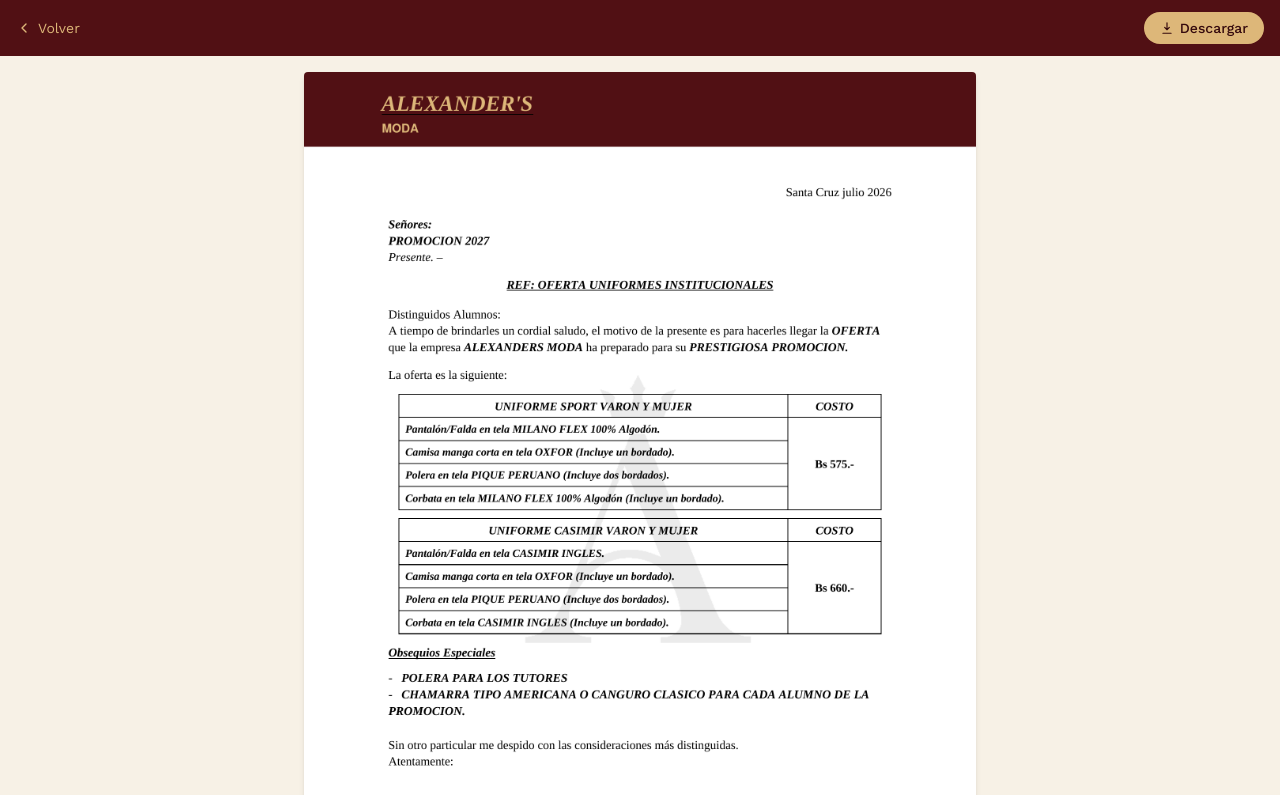
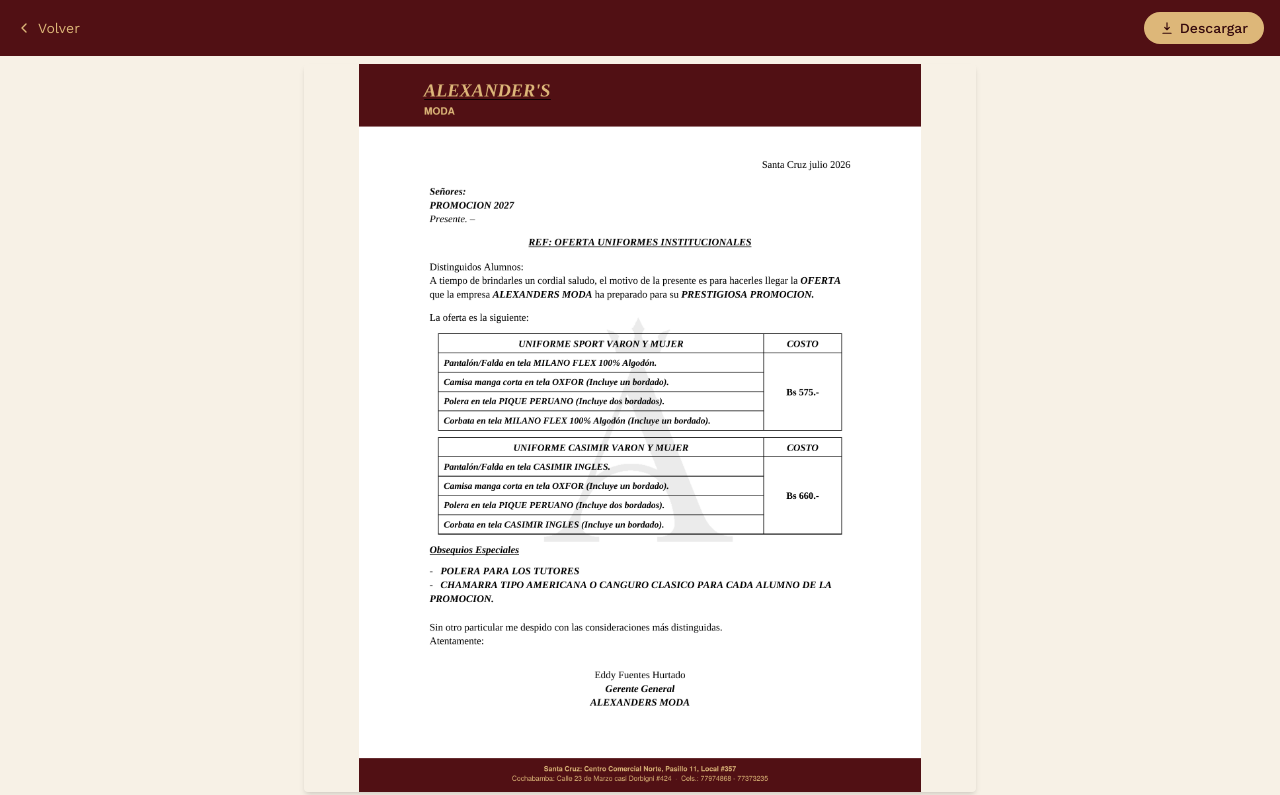
Before and after one commit to BladimirBLopez/Alexander-s-moda, a Next.js app: page /proforma in a window 1280 px wide. Shown: the top 795 px of the page. Built offline with nearby package versions, Linux system fonts and the light colour scheme.

Commit message:
Proforma completa en pantalla (footer visible), descarga da el PDF real

```diff
--- a/app/proforma/page.tsx
+++ b/app/proforma/page.tsx
@@ -3,8 +3,8 @@ import Image from "next/image";
 
 export default function ProformaPage() {
   return (
-    <main className="min-h-screen flex flex-col bg-[var(--color-papel)]">
-      <div className="w-full flex items-center justify-between px-4 py-3 bg-[var(--color-bordo)] shrink-0 sticky top-0 z-10">
+    <main className="h-screen flex flex-col bg-[var(--color-papel)] overflow-hidden">
+      <div className="w-full flex items-center justify-between px-4 py-3 bg-[var(--color-bordo)] shrink-0">
         <Link
           href="/"
           className="text-sm text-[var(--color-hueso)] flex items-center gap-1.5"
@@ -25,15 +25,16 @@ export default function ProformaPage() {
           Descargar
         </a>
       </div>
-      <div className="flex-1 flex justify-center py-4 px-2">
-        <Image
-          src="/proforma-preview.png"
-          alt="Proforma Alexander's Moda"
-          width={1700}
-          height={2200}
-          className="w-full max-w-2xl h-auto rounded-sm shadow-md"
-          priority
-        />
+      <div className="flex-1 flex justify-center items-center py-2 px-2 min-h-0">
+        <div className="relative h-full w-full max-w-2xl">
+          <Image
+            src="/proforma-preview.png"
+            alt="Proforma Alexander's Moda"
+            fill
+            className="object-contain rounded-sm shadow-md"
+            priority
+          />
+        </div>
       </div>
     </main>
   );
```
